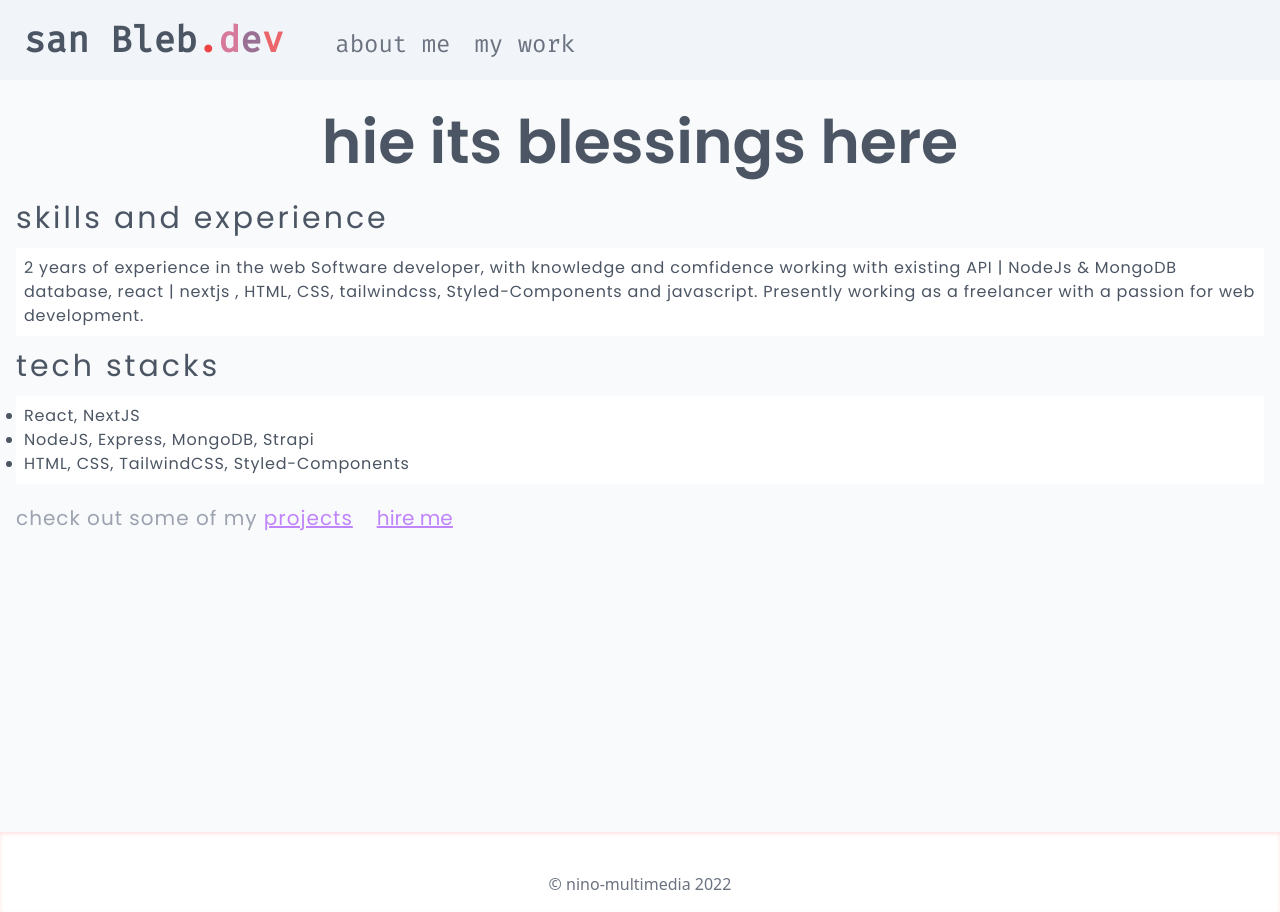
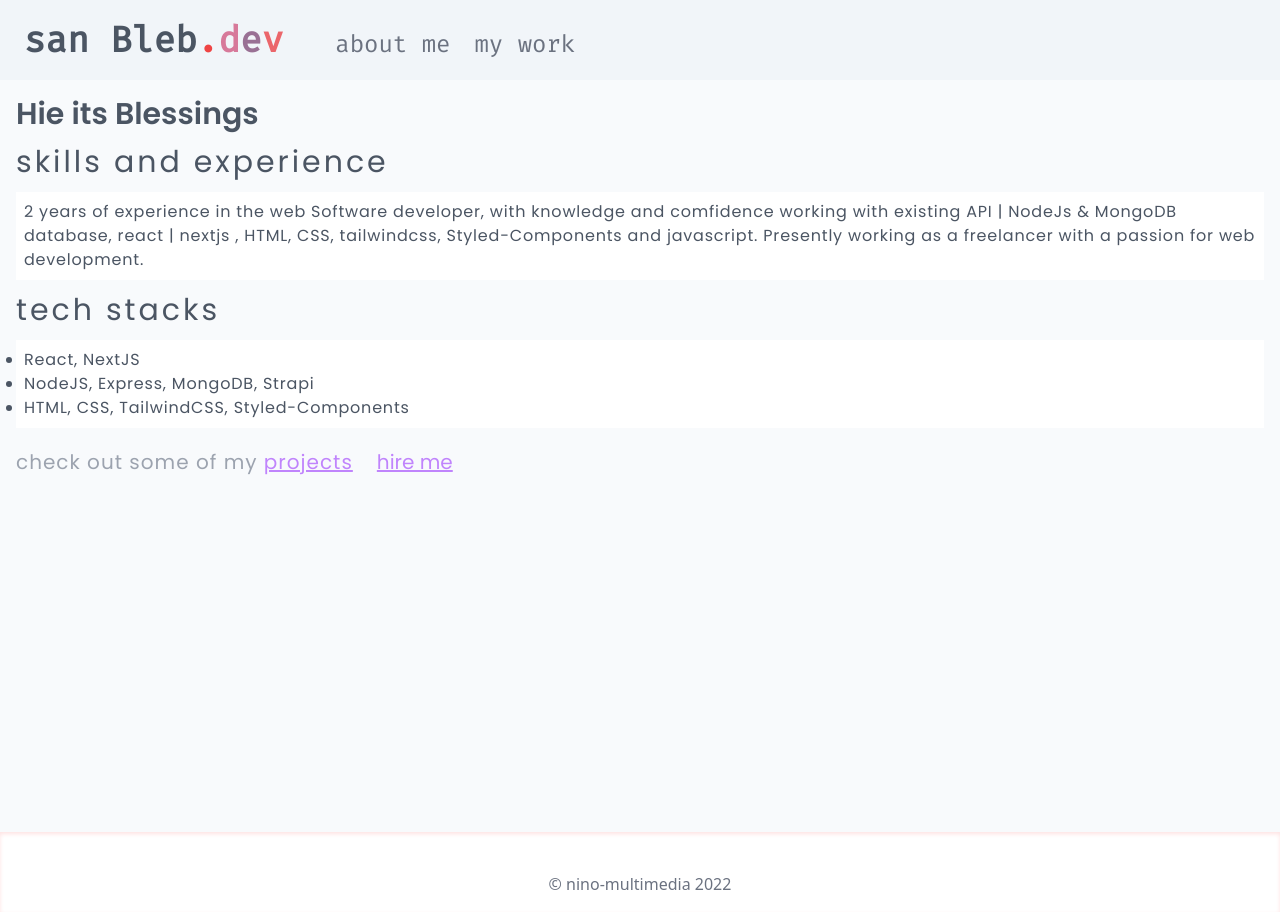
Before and after one commit to sanbleb-hash/my-portifolio, a Next.js app: page /about-me in a window 1280 px wide. Built offline with nearby package versions, Linux system fonts and the light colour scheme.

Commit message:
resolved hydration error

```diff
--- a/pages/about-me.js
+++ b/pages/about-me.js
@@ -22,9 +22,9 @@ const About = () => {
 			{router.pathname === '/' ? (
 				<h1 className='text-center text-3xl py-4 font-bold'> more about me</h1>
 			) : (
-				<h1 className='text-center text-3xl py-4 font-bold'>
-					hie its blessings here
-				</h1>
+				<span className='text-center text-3xl py-4 font-bold'>
+					Hie its Blessings
+				</span>
 			)}
 
 			{router.pathname === '/about-me' && (
@@ -53,7 +53,7 @@ const About = () => {
 				| nextjs , HTML, CSS, tailwindcss, Styled-Components and javascript.
 				Presently working as a freelancer with a passion for web development.
 			</p>
-			<h2 className=' text-3xl tracking-widest py-3'>tech stacks</h2>
+			<h3 className=' text-3xl tracking-widest py-3'>tech stacks</h3>
 			<ul className=' leading-6 p-2 bg-white tracking-wider'>
 				<li className=' list-disc'>React, NextJS</li>
 				<li className=' list-disc'>NodeJS, Express, MongoDB, Strapi</li>
@@ -63,15 +63,17 @@ const About = () => {
 			</ul>
 			<p className=' pt-5 text-gray-400 tracking-wider text-xl inline-block'>
 				check out some of my{' '}
-				<Link href='/projects' passHref>
+				<Link href='/projects'>
 					<a className='text-purple-400  text-xl  underline hover:text-red-300'>
 						projects
 					</a>
 				</Link>
 			</p>
-			<a className='text-purple-400  text-xl ml-6 underline hover:text-red-300'>
-				<Link href='/contact'>hire me</Link>
-			</a>
+			<Link href='/contact'>
+				<a className='text-purple-400  text-xl ml-6 underline hover:text-red-300'>
+					hire me
+				</a>
+			</Link>
 		</div>
 	);
 };
```
